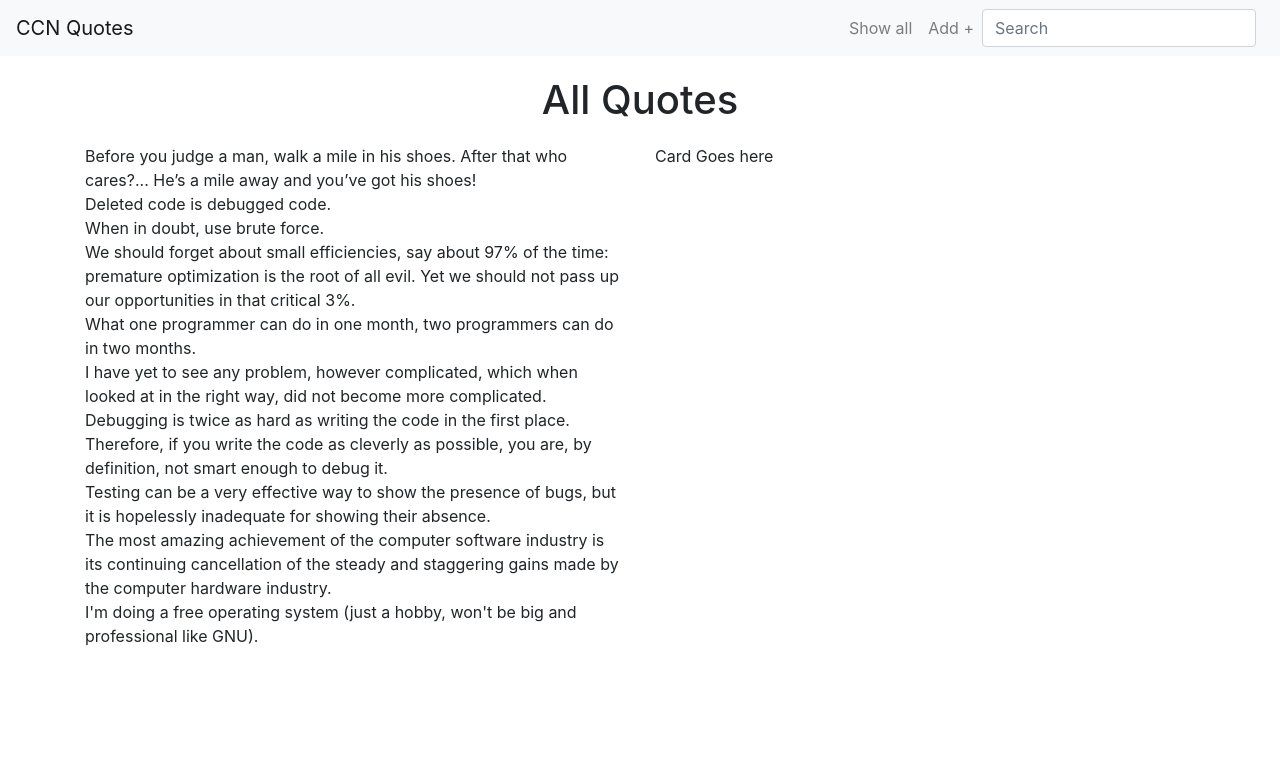
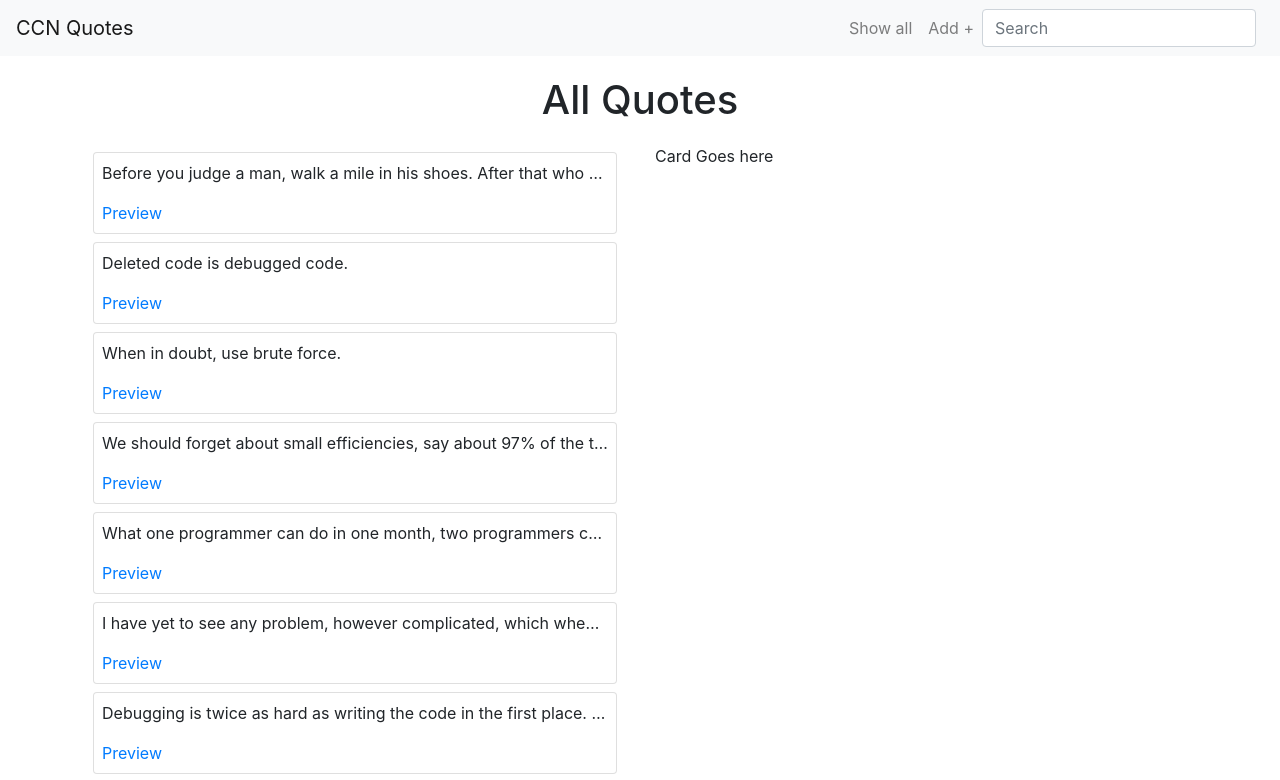
Before and after one commit to kristophesankar/ccnquotes, a React (Create React App) app: page / in a window 1280 px wide. Shown: the top 780 px of the page. Built offline with nearby package versions, Linux system fonts and the light colour scheme; data requests are answered from the project's data file.

Commit message:
feat: update QuoteList styles

```diff
--- a/src/components/QuoteList.js
+++ b/src/components/QuoteList.js
@@ -1,19 +1,25 @@
 import React from "react"
 import { connect } from "react-redux"
+import Card from "react-bootstrap/Card"
+import { TruncatedText } from "../styles/styles"
 
-const QuoteList = (props) => {
+const QuoteList = props => {
   const { quotes } = props
   return (
     <div>
-      { Object.values(quotes).map( (quote) => (
-          <div key={quote.id}>{quote.body}</div>
-        ))
-      }
+      {Object.values(quotes).map(quote => (
+        <Card className="m-2" key={quote.id}>
+          <Card.Body className="p-2">
+            <TruncatedText>{quote.body}</TruncatedText>
+            <Card.Link href="#">Preview</Card.Link>
+          </Card.Body>
+        </Card>
+      ))}
     </div>
   )
 }
 
-function mapStateToProps ({quotes}) {
+function mapStateToProps({ quotes }) {
   return {
     quotes
   }
--- a/src/styles/styles.js
+++ b/src/styles/styles.js
@@ -4,3 +4,10 @@ export const Title = styled.h1`
   text-align: center;
   margin: 20px;
 `
+
+export const TruncatedText = styled.p`
+  width: 100%;
+  white-space: nowrap;
+  overflow: hidden;
+  text-overflow: ellipsis;
+`
```
